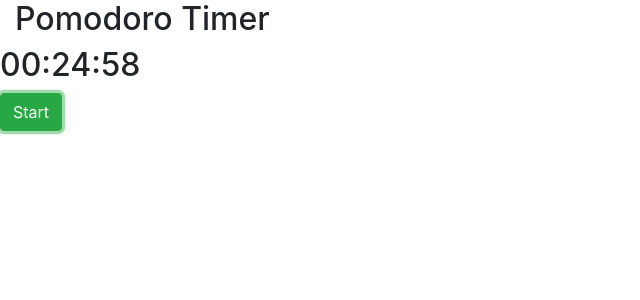
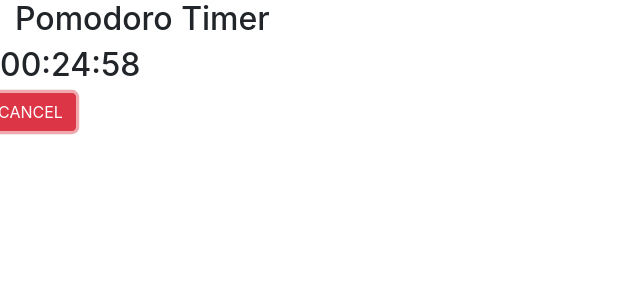
Before and after one commit to barclayd/PomodoroTimer, a React (Create React App) app: page / in a window 1280 px wide. Both pictures are taken after a click on the button "Start". Shown: the top 300 px of the page, without its empty margins (0-640 px from the left). Built offline with nearby package versions, Linux system fonts and the light colour scheme.

Commit message:
stopTimer method added to reset Pomodoro timer

```diff
--- a/src/components/Timer/Timer.js
+++ b/src/components/Timer/Timer.js
@@ -3,7 +3,7 @@ import moment from 'moment';
 
 import TimerHeader from '../TimerHeader/TimerHeader';
 import TimerDisplay from "../TimerDisplay/TimerDisplay";
-import TimerButton from "../TimerButton/TimerButtomn";
+import TimerButton from "../TimerButton/TimerButton";
 import TimerConfig from "../TimerConfig/TimerConfig";
 import * as TimerStates from '../TimerConfig/TimerStates';
 
@@ -20,6 +20,7 @@ class Timer extends Component {
         };
         this.baseTimeHandler = this.baseTimeHandler.bind(this);
         this.startTimer = this.startTimer.bind(this);
+        this.stopTimer = this.stopTimer.bind(this);
         this.countdown = this.countdown.bind(this);
     }
 
@@ -38,6 +39,17 @@ class Timer extends Component {
 
     }
 
+    stopTimer() {
+        if(this.state.timer) {
+            clearInterval(this.state.timer);
+        }
+        this.setState({
+            timerState: TimerStates.NOT_SET,
+            timer: null,
+            currentTime: moment.duration(this.state.baseTime)
+        });
+    }
+
     countdown() {
         const newTime = moment.duration(this.state.currentTime);
         newTime.subtract(1, 'second');
@@ -52,7 +64,11 @@ class Timer extends Component {
             <div className="container-fluid">
                     <TimerHeader />
                     <TimerDisplay currentTime={this.state.currentTime}/>
-                    <TimerButton startTimer={this.startTimer}/>
+                    <TimerButton
+                        startTimer={this.startTimer}
+                        stopTimer={this.stopTimer}
+                        timerState={this.state.timerState}
+                    />
                 {
                     (this.state.timerState !== TimerStates.RUNNING)
                         &&
--- a/src/components/TimerButton/TimerButtomn.js
+++ /dev/null
@@ -1,14 +0,0 @@
-import React from 'react';
-
-const TimerButton = (props) => (
-
-        <div className="row">
-            <button
-                className="btn btn-success center-block"
-                onClick={props.startTimer}>
-                Start
-            </button>
-        </div>
-);
-
-export default TimerButton;
--- /dev/null
+++ b/src/components/TimerButton/TimerButton.js
@@ -0,0 +1,45 @@
+import React, {Component} from 'react';
+import * as TimerState from '../TimerConfig/TimerStates';
+
+class TimerButton extends Component {
+
+    constructor() {
+        super();
+
+        this.getButton = this.getButton.bind(this);
+    }
+
+    getButton() {
+        if(this.props.timerState === TimerState.NOT_SET)
+            return (
+                <div className="row">
+                    <button
+                        className="btn btn-success center-block"
+                        onClick={this.props.startTimer}>
+                        Start
+                    </button>
+                </div>
+            );
+        if(this.props.timerState === TimerState.RUNNING)
+            return (
+                <div className="row">
+                    <button
+                        className="btn btn-danger center-block"
+                        onClick={this.props.stopTimer}>
+                        CANCEL
+                    </button>
+                </div>
+            )
+
+    }
+
+    render() {
+        return (
+            <div className="row">
+                {this.getButton()}
+            </div>
+        )
+    }
+}
+
+export default TimerButton;
```
